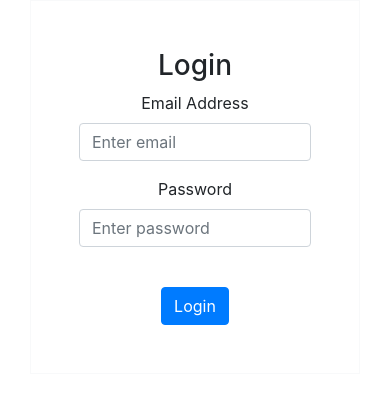
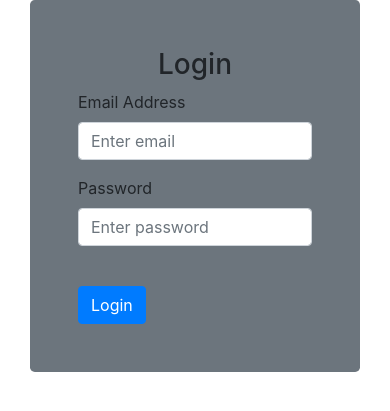
Before and after one commit to davyn1/Flask_Website, a Flask app: page /login in a window 390 px wide. Shown: the part 56-467 px from the top of the page. Run offline with Flask 2, Linux system fonts and the light colour scheme; some libraries are stand-ins or nearby versions.

Commit message:
Change login.html to a grey box centered login. Updated WIP features page. Still has whitebox covering hamburger menu. Fix next time.

```diff
--- a/Website/templates/login.html
+++ b/Website/templates/login.html
@@ -2,7 +2,9 @@
 {% block title %}Login{% endblock %}
 {% block content%}
 <div class="container">
-    <form method="POST" class="text-center border border-light p-5">
+    <div class="row justify-content-center">
+        <div class="col-md-6">
+            <form method="POST" class="p-5 bg-secondary rounded-lg">
                 <h3 align="center">Login</h3>
                 <div class="form-group">
                     <label for="email">Email Address</label>
@@ -24,11 +26,12 @@
                 <button type="submit" class="btn btn-primary">Login</button>
             </form>
         </div>
+    </div>
+</div>
 
 <style>
 .container {
-  max-width: 400px;
-  margin: auto;
+    max-width: 800px;
 }
 .form-control {
     width: 100%;
```
Also changed, not shown: Website/templates/base.html (+1 -7 lines), README.md. Lines whose indentation alone changed are shown as unchanged.
